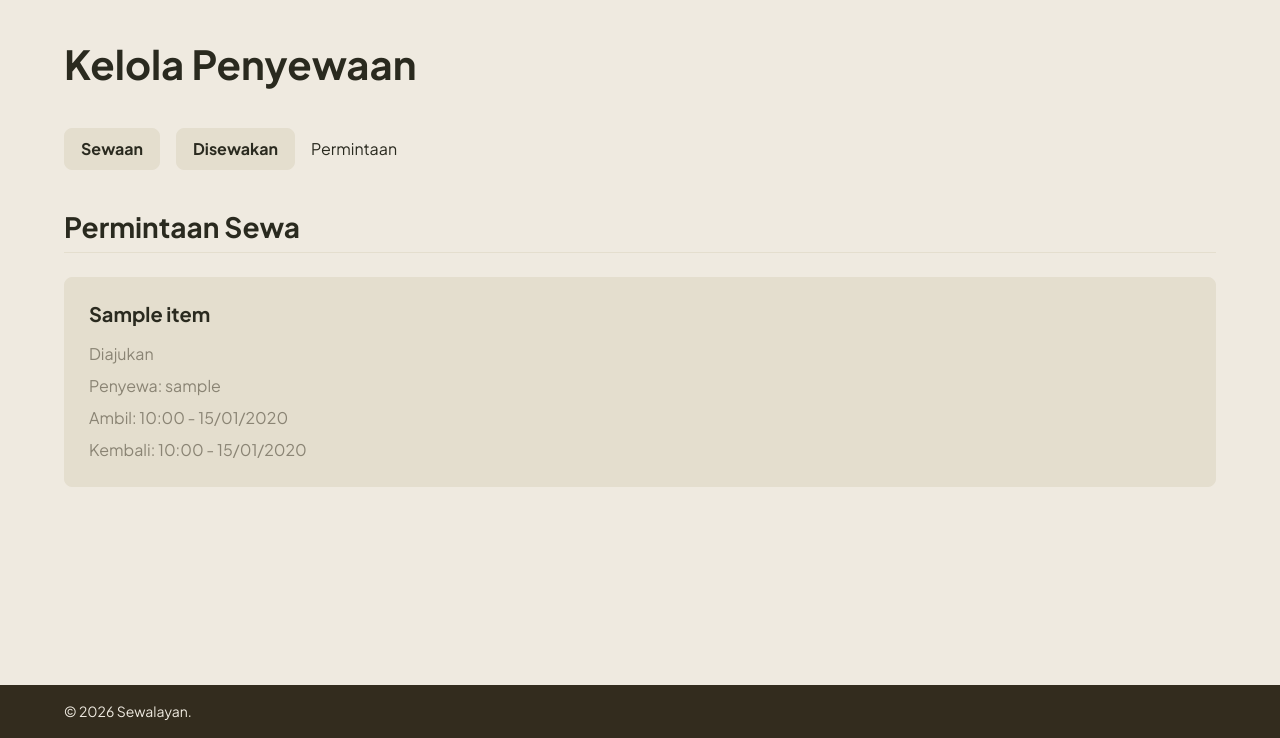
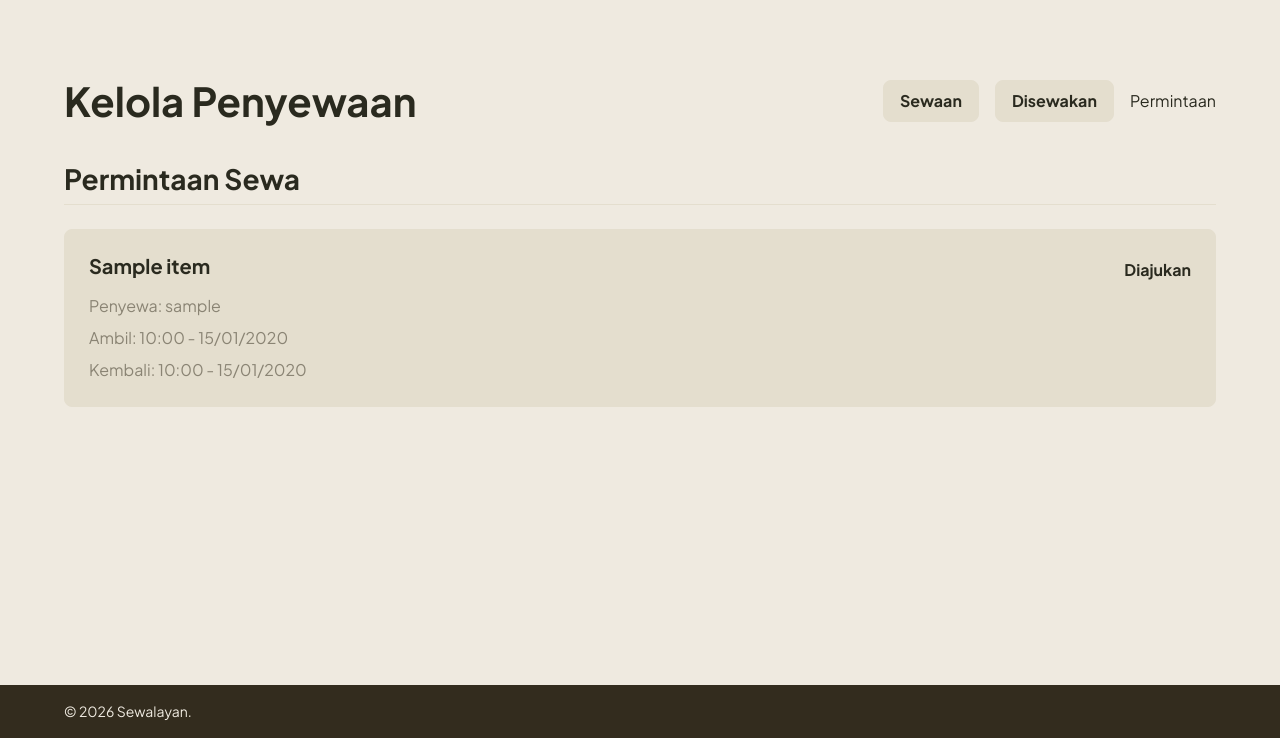
Before and after one commit to PBP-E-10/sewalayan, a Django app: page /order/request in a window 1280 px wide. Shown: the part 62-800 px from the top of the page. Run offline with Django 5.2, Linux system fonts and the light colour scheme; a user stored in the database is signed in; tables that the repository leaves empty hold one stand-in row (values such as "Sample post").

Commit message:
feat(order): ubah display menu kelola penyewaan

```diff
--- a/static/css/style.css
+++ b/static/css/style.css
@@ -183,6 +183,10 @@
     --grid-min: 22rem;
 }
 
+.grid--xl {
+    --grid-min: 32rem;
+}
+
 .with-sidebar {
     display: grid;
     gap: var(--space-5);
--- a/templates/order/details.html
+++ b/templates/order/details.html
@@ -5,9 +5,11 @@
 {% endblock %}
 
 {% block content %}
-<section class="section">
+<a href="{% url 'order:show' %}" class="btn">Kelola Penyewaan lain</a>
+
+<section class="section container-padding">
     <h1 class="section__title">Detail Sewaan {{ order.item.name }}</h1>
-    <div class="grid grid--lg">
+    <div class="grid grid--xl">
         <article class="card stack stack--sm">
             <h3>Informasi Barang</h3>
             <p>Disewakan seharga <strong>Rp{{ order.purchase_price|floatformat:'0g' }}/hari</strong> oleh {{ order.item.owner }}</p>
--- a/templates/order/request.html
+++ b/templates/order/request.html
@@ -5,19 +5,22 @@
 {% endblock %}
 
 {% block content %}
-<h1>Kelola Penyewaan</h1>
-
-{% include 'order/bar.html' with mode='request' %}
+<div class="row row--between">
+    <h1>Kelola Penyewaan</h1>
+    {% include 'order/bar.html' with mode='request' %}
+</div>
 
 <section class="section">
     <h2 class="section__title">Permintaan Sewa</h2>
 
-    <div class="grid grid--lg">
+    <div class="grid grid--xl">
 
         {% for request in requests %}
         <article class="card stack stack--sm">
-            <h3>{{ request.item.name }}</h3>
-            <p>{{ request.status_id }}</p>
+            <div class="row row--between">
+                <h3>{{ request.item.name }}</h3>
+                <strong>{{ request.status_id }}</strong>
+            </div>
             <p>Penyewa: {{ request.buyer }}</p>
             <p>Ambil: {{ request.taken_at_fmt }}</p>
             <p>Kembali: {{ request.returned_at_fmt }}</p>
```
Also changed, not shown: templates/order/index.html (+8 -4 lines), templates/order/rental.html (+4 -3 lines).
